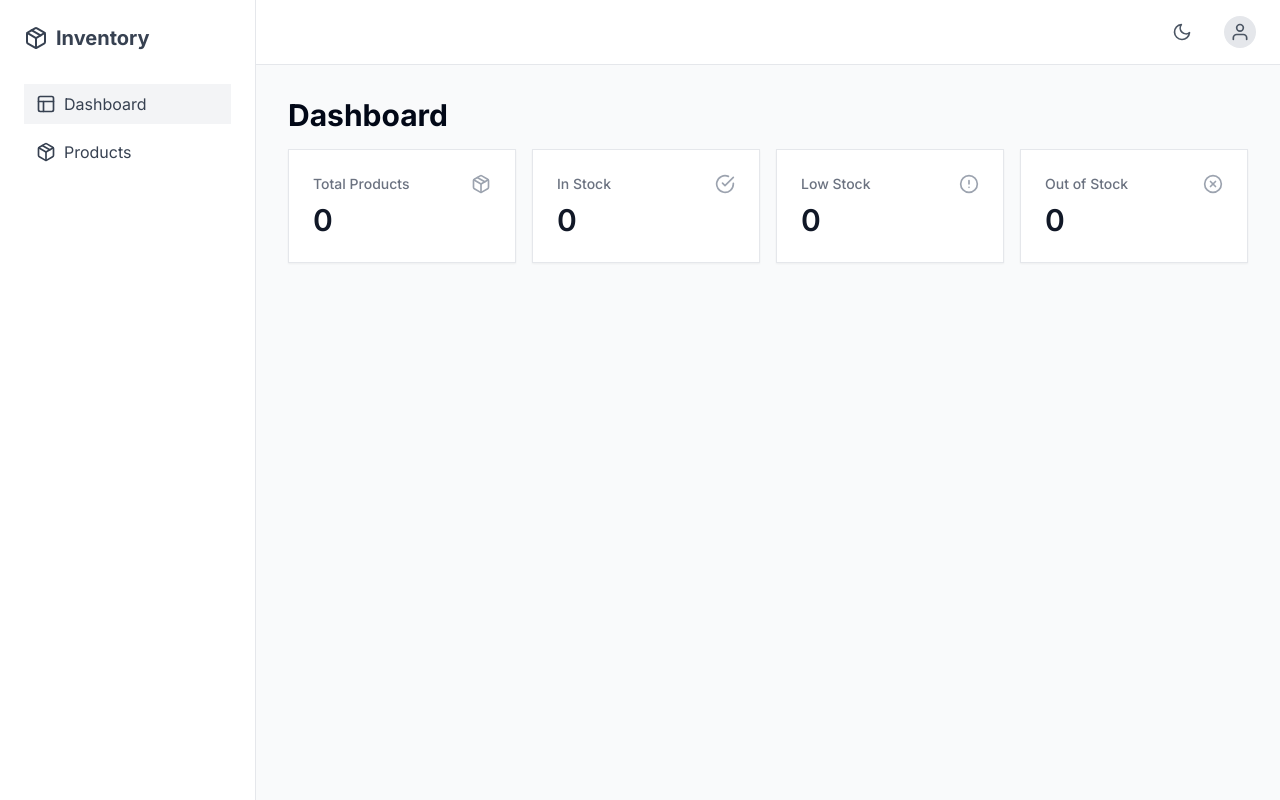
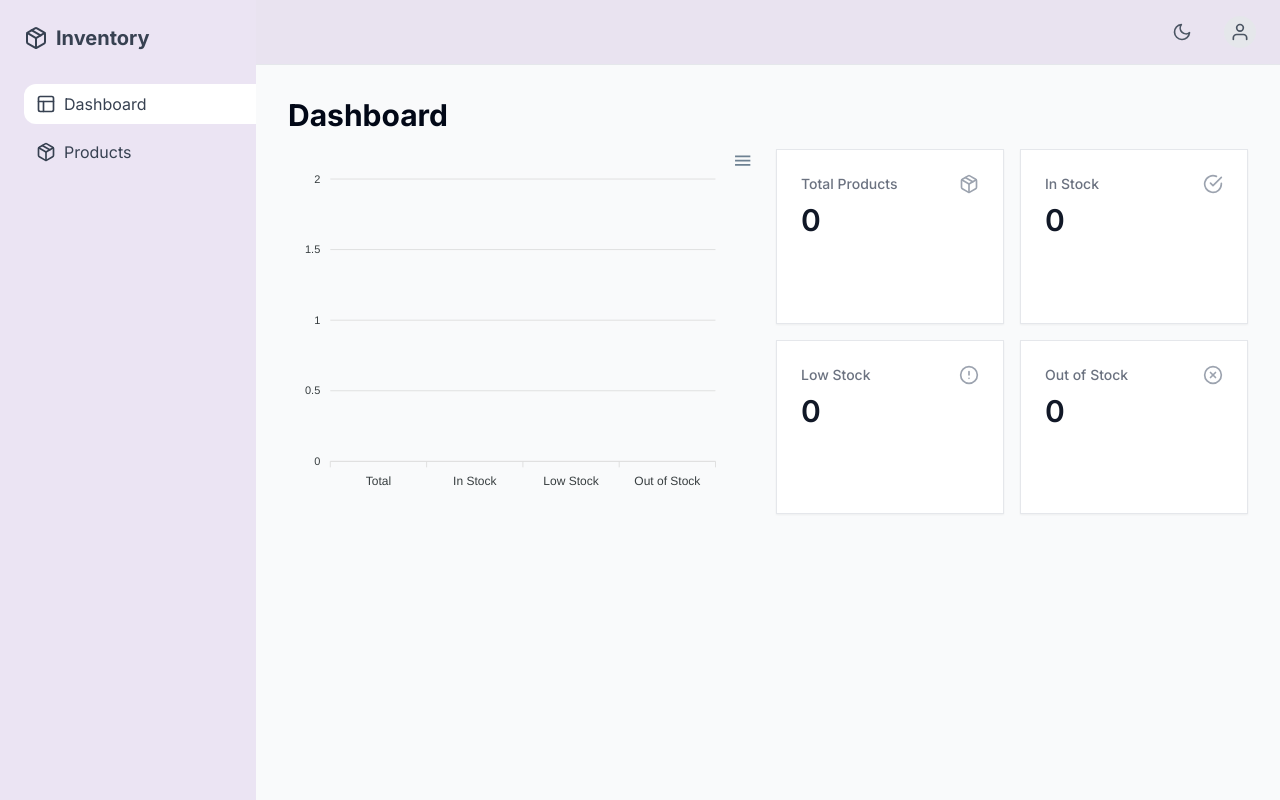
Before and after one commit to mosaraf-nissan/product-inventory-task, a Next.js app: page / in a window 1280 px wide. Built offline with nearby package versions, Linux system fonts and the light colour scheme.

Commit message:
changes design and logic

```diff
--- a/components/product-page.tsx
+++ b/Pages/product-page.tsx
@@ -1,15 +1,18 @@
 "use client";
 
 import { useState, useEffect } from "react";
-import { Layout } from "./layout";
-import AddEditProductModal from "./add-edit-product-modal";
+import { Layout } from "../components/layout";
+import AddEditProductModal from "../components/add-edit-product-modal";
 
 import type { Product } from "@/types/product";
-import { ProductHeader } from "./product-header";
-import ProductGrid from "./product-grid";
+import { ProductHeader } from "../components/product-header";
+import ProductGrid from "../components/product-grid";
 
 export function ProductsPage() {
-  const [products, setProducts] = useState<Product[]>([]);
+  const storedProducts = localStorage.getItem("products");
+  const [products, setProducts] = useState<Product[]>(
+    storedProducts ? JSON.parse(storedProducts) : []
+  );
   const [isAddModalOpen, setIsAddModalOpen] = useState(false);
   const [editingProduct, setEditingProduct] = useState<Product | null>(null);
   const [searchTerm, setSearchTerm] = useState("");
--- a/app/products/page.tsx
+++ b/app/products/page.tsx
@@ -1,4 +1,4 @@
-import { ProductsPage } from "@/components/product-page";
+import { ProductsPage } from "@/Pages/product-page";
 
 export default function Products() {
   return <ProductsPage />;
--- a/components/dashboard-stats.tsx
+++ b/components/dashboard-stats.tsx
@@ -1,4 +1,6 @@
+"use client";
 import type React from "react";
+import dynamic from "next/dynamic";
 import {
   FiPackage,
   FiCheckCircle,
@@ -14,10 +16,49 @@ interface DashboardStatsProps {
     outOfStock: number;
   };
 }
+const Chart = dynamic(
+  () => import("react-apexcharts").then((mod) => mod.default),
+  { ssr: false }
+);
 
 export function DashboardStats({ stats }: DashboardStatsProps) {
+  const chartOptions = {
+    chart: {
+      type: "bar" as const,
+      height: 350,
+    },
+    plotOptions: {
+      bar: {
+        horizontal: false,
+        columnWidth: "55%",
+      },
+    },
+    dataLabels: {
+      enabled: false,
+    },
+    xaxis: {
+      categories: ["Total", "In Stock", "Low Stock", "Out of Stock"],
+    },
+  };
+
+  const chartSeries = [
+    {
+      name: "Products",
+      data: [stats.total, stats.inStock, stats.lowStock, stats.outOfStock],
+    },
+  ];
   return (
-    <div className="grid gap-4 sm:grid-cols-2 lg:grid-cols-4">
+    <div className="grid gap-4 sm:grid-cols-2 lg:grid-cols-2">
+      <div>
+        <Chart
+          options={chartOptions}
+          series={chartSeries}
+          type="bar"
+          height={350}
+        />
+      </div>
+
+      <div className="grid gap-4 sm:grid-cols-2 lg:grid-cols-2">
         <StatCard
           title="Total Products"
           value={stats.total}
@@ -38,6 +79,7 @@ export function DashboardStats({ stats }: DashboardStatsProps) {
           value={stats.outOfStock}
           icon={<FiXCircle className="h-5 w-5" />}
         />
+      </div>
     </div>
   );
 }
--- a/components/layout.tsx
+++ b/components/layout.tsx
@@ -24,7 +24,7 @@ export function Layout({ children }: LayoutProps) {
     <div className="flex min-h-screen bg-gray-50 dark:bg-gray-900">
       <Sidebar open={sidebarOpen} setOpen={setSidebarOpen} />
       <div className="flex-1">
-        <header className="bg-white flex justify-end  dark:bg-gray-800 border-b border-gray-200 dark:border-gray-700">
+        <header className="bg-purple-900/10 flex justify-end  dark:bg-gray-800 border-b border-gray-200 dark:border-gray-700">
           <div className="flex h-16 items-center justify-between px-4">
             <button
               className="lg:hidden text-gray-500 dark:text-gray-400 hover:text-gray-600 dark:hover:text-gray-300"
--- a/components/product-grid.tsx
+++ b/components/product-grid.tsx
@@ -18,15 +18,15 @@ export default function ProductGrid({
       {products.map((product) => (
         <div
           key={product.id}
-          className="bg-white dark:bg-gray-800 rounded-lg shadow-sm p-4"
+          className="bg-purple-100 dark:bg-gray-800 rounded-xl shadow-sm p-4"
         >
-          <div className="relative aspect-square w-full mb-4 bg-gray-100 dark:bg-gray-700 rounded-md overflow-hidden">
+          <div className="relative aspect-square w-full mb-4 bg-gray-100 shadow-md dark:bg-gray-700 rounded-xl overflow-hidden">
             <Image
               src={product.image || "/placeholder.svg"}
               alt={product.name}
               fill
               sizes="(min-width: 1024px) 33vw, (min-width: 768px) 50vw, 100vw"
-              className="object-cover"
+              className="object-cover "
               priority={false}
             />
           </div>
--- a/components/product-header.tsx
+++ b/components/product-header.tsx
@@ -14,26 +14,28 @@ export function ProductHeader({
   onSort,
 }: ProductHeaderProps) {
   return (
-    <div className="space-y-4">
+    <div className="space-y-4 dark:text-black">
       <div className="flex items-center justify-between">
-        <h2 className="text-3xl font-bold tracking-tight">Products</h2>
+        <h2 className="text-3xl font-bold tracking-tight dark:text-slate-400">
+          Products
+        </h2>
         <button
           onClick={onAddProduct}
-          className="bg-blue-500 text-white px-4 py-2 rounded-md flex items-center"
+          className="bg-purple-500  text-white px-4 py-2 rounded-xl flex items-center active:scale-95 duration-200 "
         >
           <FiPlus className="mr-2" /> Add Product
         </button>
       </div>
-      <div className="flex flex-col sm:flex-row gap-4">
+      <div className="flex flex-col sm:flex-row gap-4 ">
         <input
           type="text"
           placeholder="Search products..."
           onChange={(e) => onSearch(e.target.value)}
-          className="border rounded-md px-3 py-2 w-full sm:w-64"
+          className="border rounded-md px-3 py-2 w-full sm:w-64 dark:bg-gray-500 dark:border-0"
         />
         <select
           onChange={(e) => onCategoryFilter(e.target.value)}
-          className="border rounded-md px-3 py-2"
+          className="border rounded-md px-3 py-2 dark:bg-gray-500 dark:border-0"
         >
           <option value="">All Categories</option>
           <option value="Electronics">Electronics</option>
@@ -43,7 +45,7 @@ export function ProductHeader({
         </select>
         <select
           onChange={(e) => onSort(e.target.value as "asc" | "desc")}
-          className="border rounded-md px-3 py-2"
+          className="border rounded-md px-3 py-2 dark:bg-gray-500 dark:border-0"
         >
           <option value="asc">Price: Low to High</option>
           <option value="desc">Price: High to Low</option>
--- a/components/sidebar.tsx
+++ b/components/sidebar.tsx
@@ -22,7 +22,7 @@ export function Sidebar({ open, setOpen }: SidebarProps) {
       ></div>
 
       <div
-        className={`fixed border-r inset-y-0 left-0 z-10 w-64 bg-white dark:bg-gray-800 transform transition-transform duration-300 ease-in-out lg:translate-x-0 lg:static lg:inset-0 ${
+        className={`fixed  inset-y-0 left-0 z-10 w-64 bg-purple-800/10 dark:bg-gray-800 transform transition-transform duration-300 ease-in-out lg:translate-x-0 lg:static lg:inset-0 ${
           open ? "translate-x-0" : "-translate-x-full"
         }`}
       >
@@ -38,7 +38,7 @@ export function Sidebar({ open, setOpen }: SidebarProps) {
           </button>
         </div>
 
-        <div className="p-6">
+        <div className="p-6 pr-0">
           <div className="flex items-center gap-2 mb-8">
             <FiPackage className="h-6 w-6 text-gray-700 dark:text-gray-200" />
             <span className="text-xl font-bold text-gray-700 dark:text-gray-200">
@@ -48,8 +48,8 @@ export function Sidebar({ open, setOpen }: SidebarProps) {
           <nav className="space-y-2">
             <Link
               href="/"
-              className={`flex items-center gap-2 px-3 py-2 rounded-lg text-gray-700 dark:text-gray-200 hover:bg-gray-100 dark:hover:bg-gray-700 ${
-                pathname === "/" ? "bg-gray-100 dark:bg-gray-700" : ""
+              className={`flex items-center gap-2 px-3 py-2  text-gray-700 dark:text-gray-200 hover:bg-gray-100 dark:hover:bg-gray-700 rounded-xl rounded-r-none ${
+                pathname === "/" ? "bg-white  dark:bg-[#111827]" : ""
               }`}
             >
               <FiLayout className="h-5 w-5" />
@@ -57,8 +57,8 @@ export function Sidebar({ open, setOpen }: SidebarProps) {
             </Link>
             <Link
               href="/products"
-              className={`flex items-center gap-2 px-3 py-2 rounded-lg text-gray-700 dark:text-gray-200 hover:bg-gray-100 dark:hover:bg-gray-700 ${
-                pathname === "/products" ? "bg-gray-100 dark:bg-gray-700" : ""
+              className={`flex items-center gap-2 px-3 py-2  text-gray-700 dark:text-gray-200 hover:bg-gray-100 dark:hover:bg-gray-700 rounded-xl rounded-r-none ${
+                pathname === "/products" ? "bg-white  dark:bg-[#111827]" : ""
               }`}
             >
               <FiPackage className="h-5 w-5" />
--- a/components/theme-toggle.tsx
+++ b/components/theme-toggle.tsx
@@ -20,7 +20,7 @@ export function ThemeToggle() {
   return (
     <button
       onClick={toggleTheme}
-      className="p-2 rounded-lg hover:bg-gray-100 dark:hover:bg-gray-700"
+      className="p-2 duration-200 hover:bg-gray-100 rounded-full dark:hover:bg-gray-700"
       aria-label="Toggle theme"
     >
       {isDark ? (
--- a/components/user-nav.tsx
+++ b/components/user-nav.tsx
@@ -27,7 +27,7 @@ export function UserNav() {
     <div className="relative z-10" ref={dropdownRef}>
       <button
         onClick={() => setIsOpen(!isOpen)}
-        className="flex items-center gap-2 p-2 rounded-lg hover:bg-gray-100  dark:hover:bg-gray-700"
+        className="flex items-center gap-2 p-2 rounded-full duration-200 hover:bg-gray-100   dark:hover:bg-gray-700"
       >
         <div className="h-8 w-8 rounded-full bg-gray-200 dark:bg-gray-700 flex items-center justify-center">
           <FiUser className="h-5 w-5 text-gray-600 dark:text-gray-400" />
--- a/package.json
+++ b/package.json
@@ -9,9 +9,11 @@
     "lint": "next lint"
   },
   "dependencies": {
+    "apexcharts": "^4.5.0",
     "clsx": "^2.1.1",
     "next": "15.1.7",
     "react": "^19.0.0",
+    "react-apexcharts": "^1.7.0",
     "react-dom": "^19.0.0",
     "react-icons": "^5.4.0",
     "tailwind-merge": "^3.0.1",
```
Also changed, not shown: 1 other file (tests, documents, lock files or other folders). Lines whose indentation alone changed are shown as unchanged.
